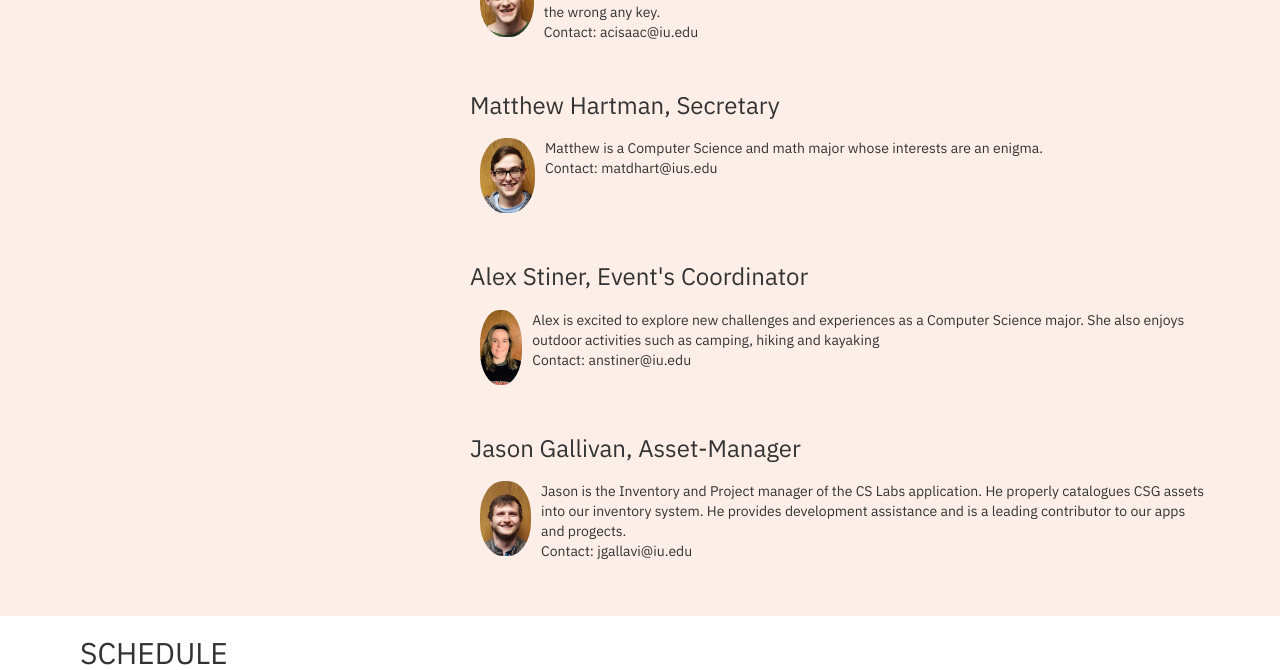
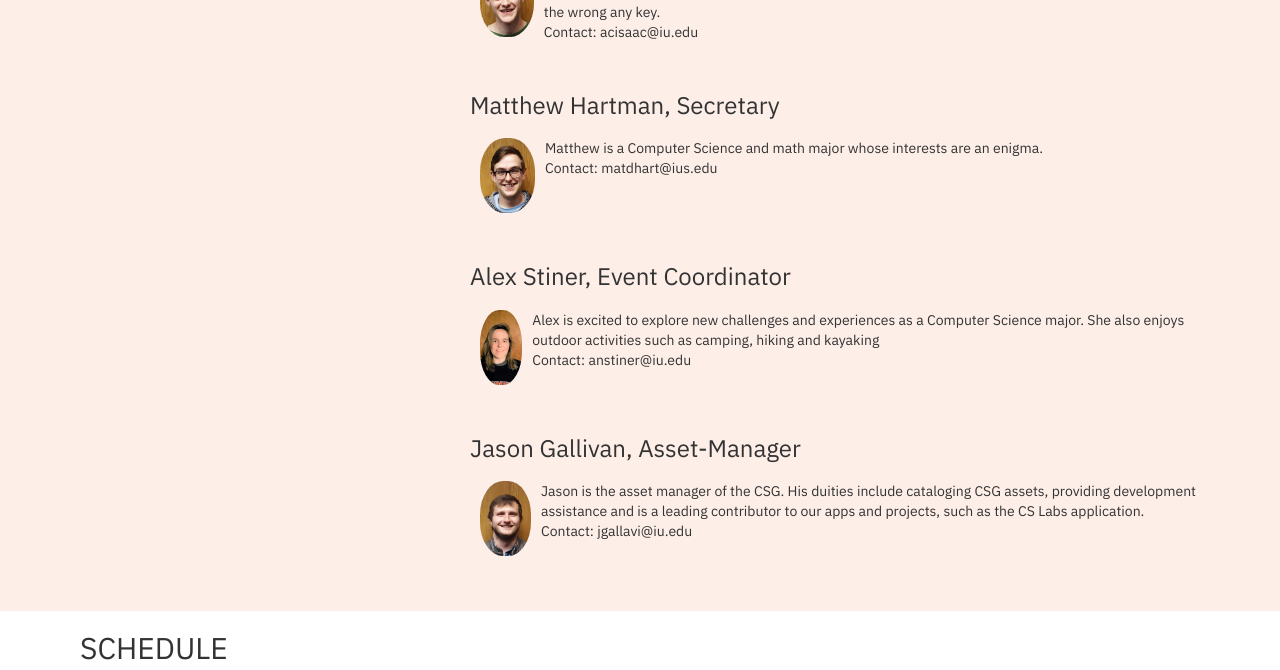
Before and after one commit to ius-csg/csghomepage, a Jekyll site: the page built from index.html, in a window 1280 px wide and 900 px high, scrolled down 1484 px, cut to the strip 0-670 px from the top of the window. Built offline with Jekyll 4.4.1, drawn with Linux system fonts in a browser that asks for light colours.

Commit message:
Changes to Jason's infomration and event's coordinator spelling to event.

```diff
--- a/_data/people.yml
+++ b/_data/people.yml
@@ -16,11 +16,11 @@
   contact:  "matdhart@ius.edu"
 
 - name: "Alex Stiner"
-  occupation: "Event's Coordinator"
+  occupation: "Event Coordinator"
   description: "Alex is excited to explore new challenges and experiences as a Computer Science major. She also enjoys outdoor activities such as camping, hiking and kayaking"
   contact: "anstiner@iu.edu"
 
 - name: "Jason Gallivan"
   occupation: "Asset-Manager"
-  description: "Jason is the Inventory and Project manager of the CS Labs application. He properly catalogues CSG assets into our inventory system. He provides development assistance and is a leading contributor to our apps and progects."
+  description: "Jason is the asset manager of the CSG. His duities include cataloging CSG assets, providing development assistance and is a leading contributor to our apps and projects, such as the CS Labs application."
   contact: "jgallavi@iu.edu"
```
Also changed, not shown: assets/images/officers/Event Coordinator.JPG (renamed from assets/images/officers/Event's Coordinator.JPG).
